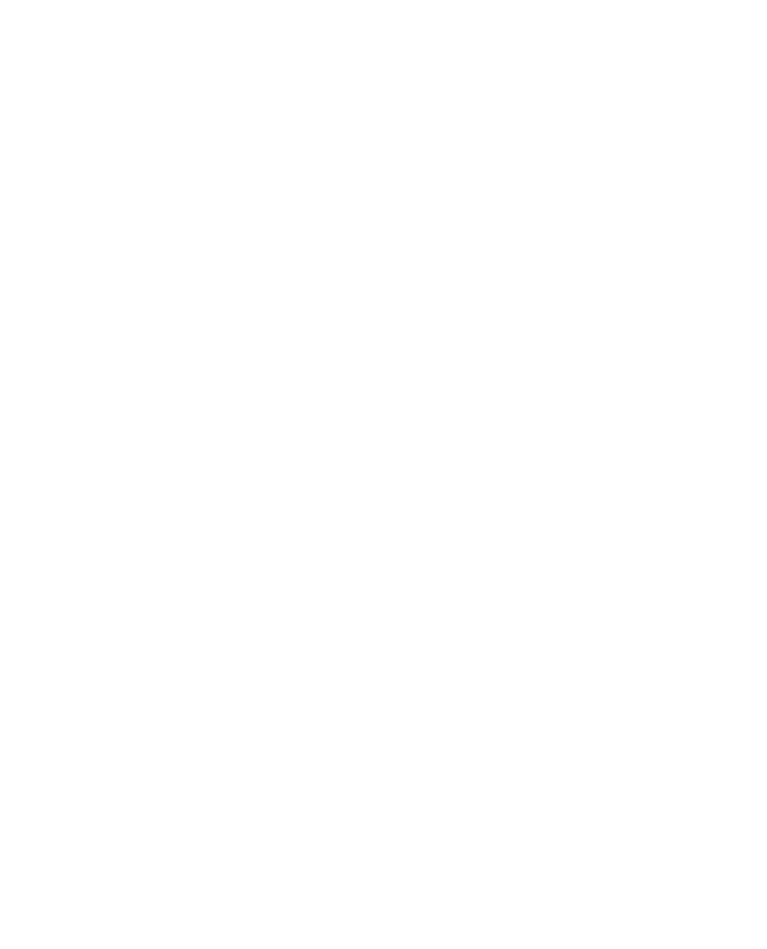
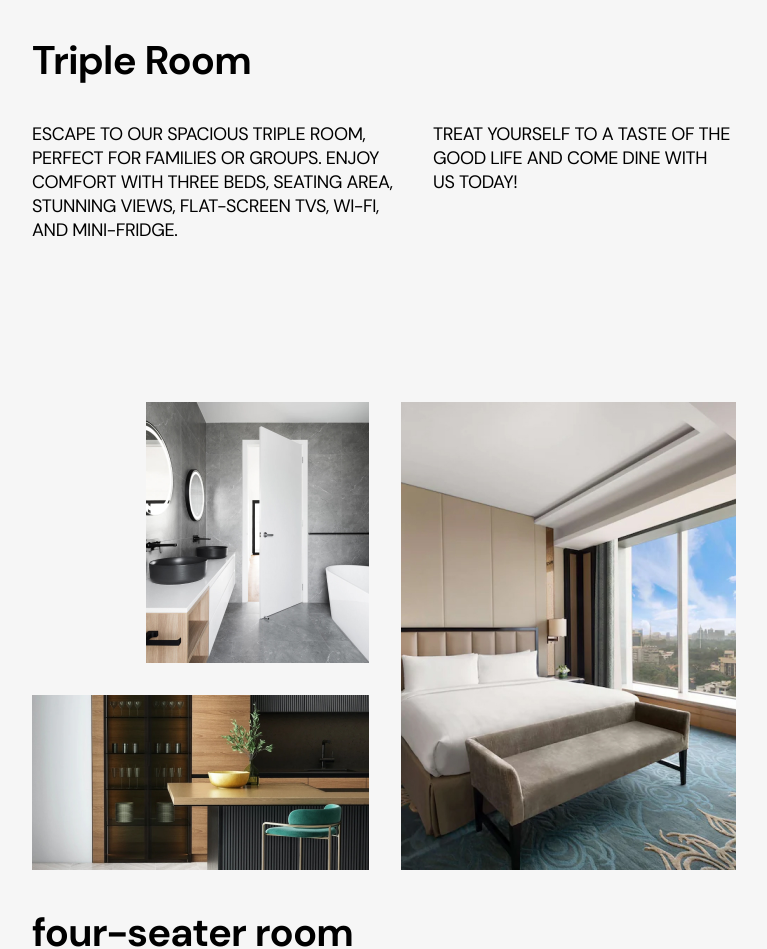
Before and after one commit to ToyEye/mimino, a Next.js app: page /hotel in a window 1280 px wide. Shown: the part 1549-2498 px from the top of the page, without its empty margins (256-1023 px from the left). Before the commit the page ends 1166 px from the top, so only its background shows below. Built offline with nearby package versions, Linux system fonts and the light colour scheme.

Commit message:
add second and third section

```diff
--- a/src/data/hotelData/hotelFourSeaterRoom.json
+++ b/src/data/hotelData/hotelFourSeaterRoom.json
@@ -1,23 +1,23 @@
 [
   {
     "id": 1,
-    "pathToMob": "/hotelRoom/hotelFourSeaterRoom/mobKitchen.jpg",
-    "pathToTab": "/hotelRoom/hotelFourSeaterRoom/tabKitchen.jpg",
-    "pathToDesk": "/hotelRoom/hotelFourSeaterRoom/deskKitchen.jpg",
-    "descr": "Kitchen in double luxury room"
+    "mob": "/hotelRoom/hotelFourSeaterRoom/mobKitchen.jpg",
+    "tab": "/hotelRoom/hotelFourSeaterRoom/tabKitchen.jpg",
+    "desk": "/hotelRoom/hotelFourSeaterRoom/deskKitchen.jpg",
+    "description": "Kitchen in double luxury room"
   },
   {
     "id": 2,
-    "pathToMob": "/hotelRoom/hotelFourSeaterRoom/mobBed.jpg",
-    "pathToTab": "/hotelRoom/hotelFourSeaterRoom/tabBed.jpg",
-    "pathToDesk": "/hotelRoom/hotelFourSeaterRoom/deskBed.jpg",
-    "descr": "Bed in double luxury room"
+    "mob": "/hotelRoom/hotelFourSeaterRoom/mobBed.jpg",
+    "tab": "/hotelRoom/hotelFourSeaterRoom/tabBed.jpg",
+    "desk": "/hotelRoom/hotelFourSeaterRoom/deskBed.jpg",
+    "description": "Bed in double luxury room"
   },
   {
     "id": 3,
-    "pathToMob": "/hotelRoom/hotelFourSeaterRoom/mobBath.jpg",
-    "pathToTab": "/hotelRoom/hotelFourSeaterRoom/tabBath.jpg",
-    "pathToDesk": "/hotelRoom/hotelFourSeaterRoom/deskBath.jpg",
-    "descr": "Bath in double luxury room"
+    "mob": "/hotelRoom/hotelFourSeaterRoom/mobBath.jpg",
+    "tab": "/hotelRoom/hotelFourSeaterRoom/tabBath.jpg",
+    "desk": "/hotelRoom/hotelFourSeaterRoom/deskBath.jpg",
+    "description": "Bath in double luxury room"
   }
 ]
--- /dev/null
+++ b/src/data/hotelData/hotelFourSeaterRoomTextInfo.js
@@ -0,0 +1,6 @@
+export const hotelFourSeaterRoomTextInfo = {
+  heading: "four-seater room",
+  firstDesc:
+    "Our 4-person room is perfect for small groups, offering comfort and convenience with 4 comfortable beds, ample storage, flat-screen TV, mini-fridge, coffee maker, desk and chair, air-conditioning, heating, and soundproof walls. Book now for a memorable stay.",
+  secondDesc: "",
+};
--- a/src/data/hotelData/tripleRoomImages.json
+++ b/src/data/hotelData/tripleRoomImages.json
@@ -1,23 +1,23 @@
 [
   {
     "id": 1,
-    "pathToMob": "/hotelRoom/hotelTripleRoom/mobKitchen.jpg",
-    "pathToTab": "/hotelRoom/hotelTripleRoom/tabKitchen.jpg",
-    "pathToDesk": "/hotelRoom/hotelTripleRoom/deskKitchen.jpg",
-    "descr": "Kitchen in double luxury room"
+    "mob": "/hotelRoom/hotelTripleRoom/mobKitchen.jpg",
+    "tab": "/hotelRoom/hotelTripleRoom/tabKitchen.jpg",
+    "desk": "/hotelRoom/hotelTripleRoom/deskKitchen.jpg",
+    "description": "Kitchen in double luxury room"
   },
   {
     "id": 2,
-    "pathToMob": "/hotelRoom/hotelTripleRoom/mobBed.jpg",
-    "pathToTab": "/hotelRoom/hotelTripleRoom/tabBed.jpg",
-    "pathToDesk": "/hotelRoom/hotelTripleRoom/deskBed.jpg",
-    "descr": "Bed in double luxury room"
+    "mob": "/hotelRoom/hotelTripleRoom/mobBed.jpg",
+    "tab": "/hotelRoom/hotelTripleRoom/tabBed.jpg",
+    "desk": "/hotelRoom/hotelTripleRoom/deskBed.jpg",
+    "description": "Bed in double luxury room"
   },
   {
     "id": 3,
-    "pathToMob": "/hotelRoom/hotelTripleRoom/mobBath.jpg",
-    "pathToTab": "/hotelRoom/hotelTripleRoom/tabBath.jpg",
-    "pathToDesk": "/hotelRoom/hotelTripleRoom/deskBath.jpg",
-    "descr": "Bath in double luxury room"
+    "mob": "/hotelRoom/hotelTripleRoom/mobBath.jpg",
+    "tab": "/hotelRoom/hotelTripleRoom/tabBath.jpg",
+    "desk": "/hotelRoom/hotelTripleRoom/deskBath.jpg",
+    "description": "Bath in double luxury room"
   }
 ]
--- /dev/null
+++ b/src/data/hotelData/tripleRoomTextInfo.js
@@ -0,0 +1,7 @@
+export const tripleRoomTextInfo = {
+  heading: "Triple Room",
+  firstDesc:
+    "Escape to our spacious Triple Room, perfect for families or groups. Enjoy comfort with three beds, seating area, stunning views, flat-screen TVs, Wi-Fi, and mini-fridge.",
+  secondDesc:
+    "Treat yourself to a taste of the good life and come dine with us today!",
+};
--- a/src/pages/hotel.js
+++ b/src/pages/hotel.js
@@ -4,6 +4,12 @@
 
 import doubleRoomImages from "data/hotelData/doubleRoomImages.json";
 import { doubleRoomTextInfo } from "data/hotelData/doubleRoomTextInfo";
+
+import tripleRoomImages from "data/hotelData/tripleRoomImages.json";
+import { tripleRoomTextInfo } from "data/hotelData/tripleRoomTextInfo";
+
+import hotelFourSeaterRoom from "data/hotelData/hotelFourSeaterRoom.json";
+import { hotelFourSeaterRoomTextInfo } from "data/hotelData/hotelFourSeaterRoomTextInfo";
 
 export default function Hotel() {
   return (
@@ -16,9 +22,17 @@
       </Head>
       <div className=" bg-[#F6F6F6]">
         <AboutRoomSection
-          // side
           data={doubleRoomImages}
           textInfo={doubleRoomTextInfo}
+        />
+        <AboutRoomSection
+          side
+          data={tripleRoomImages}
+          textInfo={tripleRoomTextInfo}
+        />
+        <AboutRoomSection
+          data={hotelFourSeaterRoom}
+          textInfo={hotelFourSeaterRoomTextInfo}
         />
       </div>
     </>
```
